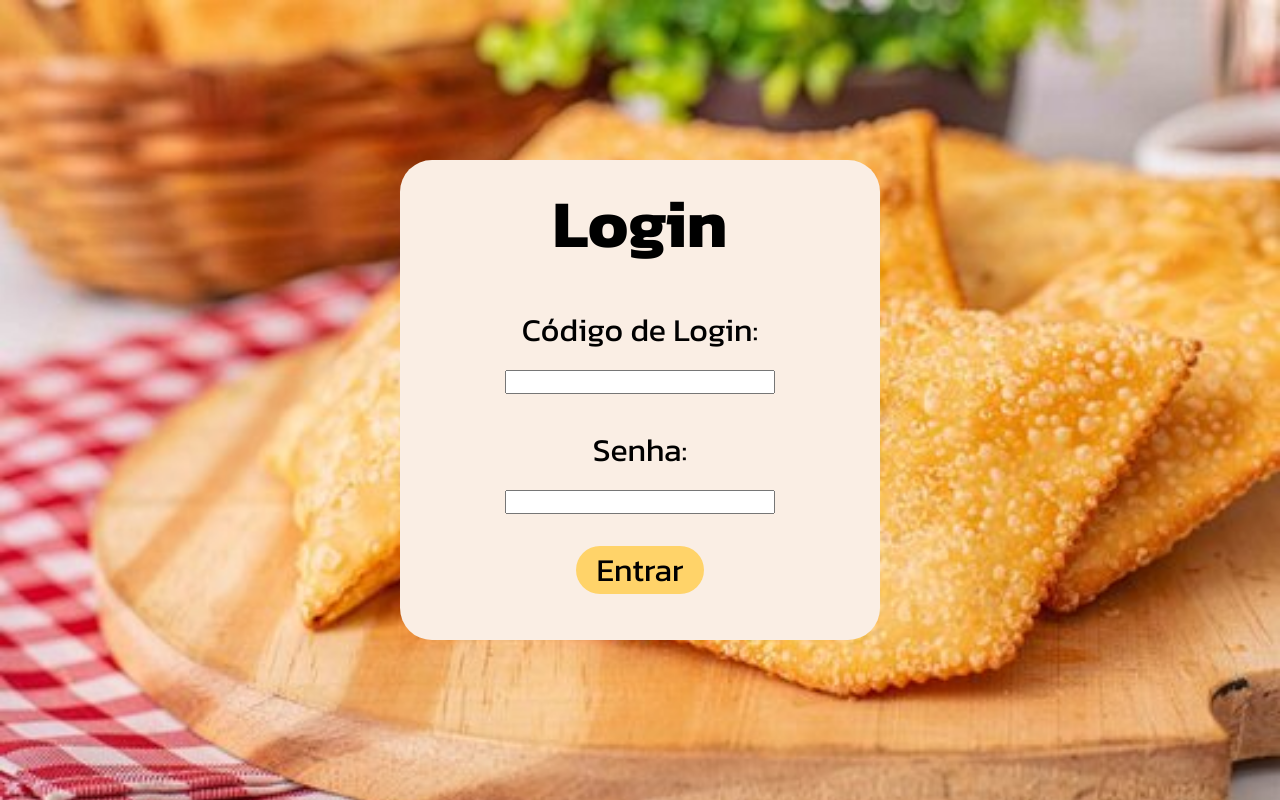
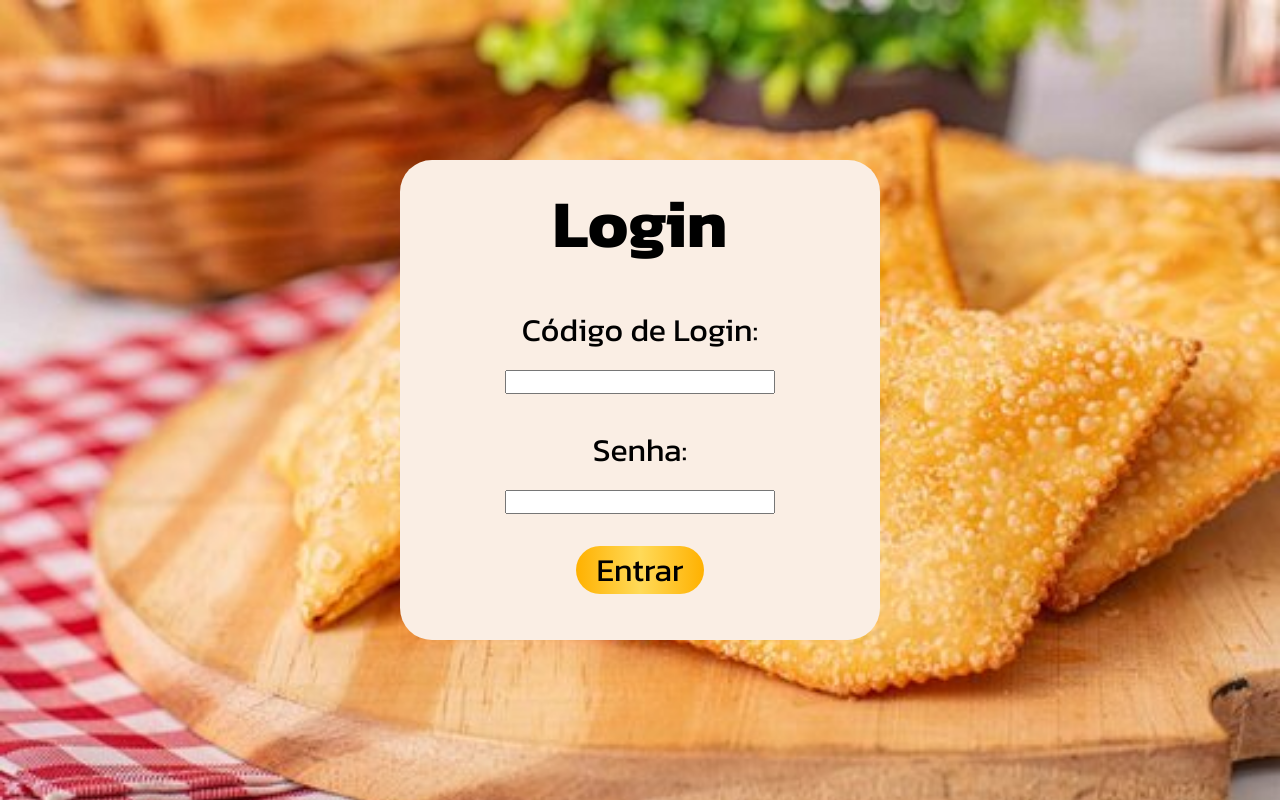
Before and after one commit to Ailer-h/pastelaria, a PHP site: page /php/login.php in a window 1280 px wide. Run offline with PHP 8.4, Linux system fonts and the light colour scheme; some web fonts are replaced.

Commit message:
add gradient to login button

```diff
--- a/css/login.css
+++ b/css/login.css
@@ -64,7 +64,7 @@
     border-radius: 1.5em;
     border: none;
 
-    background-color: #FFD369;
+    background: linear-gradient(90deg, rgba(255,177,0,1) 0%, rgba(255,218,89,1) 50%, rgba(255,177,0,1) 100%);
 
     width: 4em;
 
```
